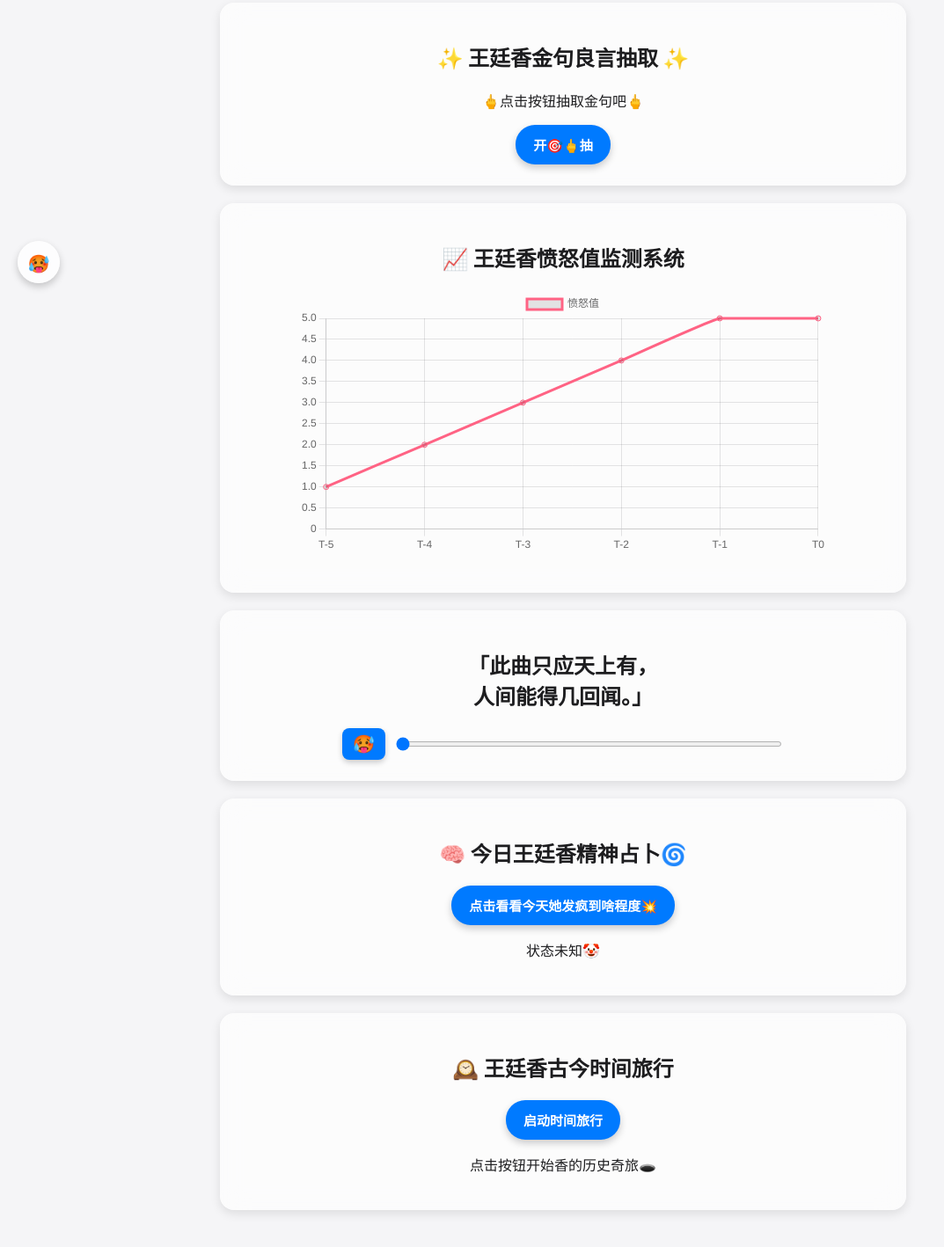
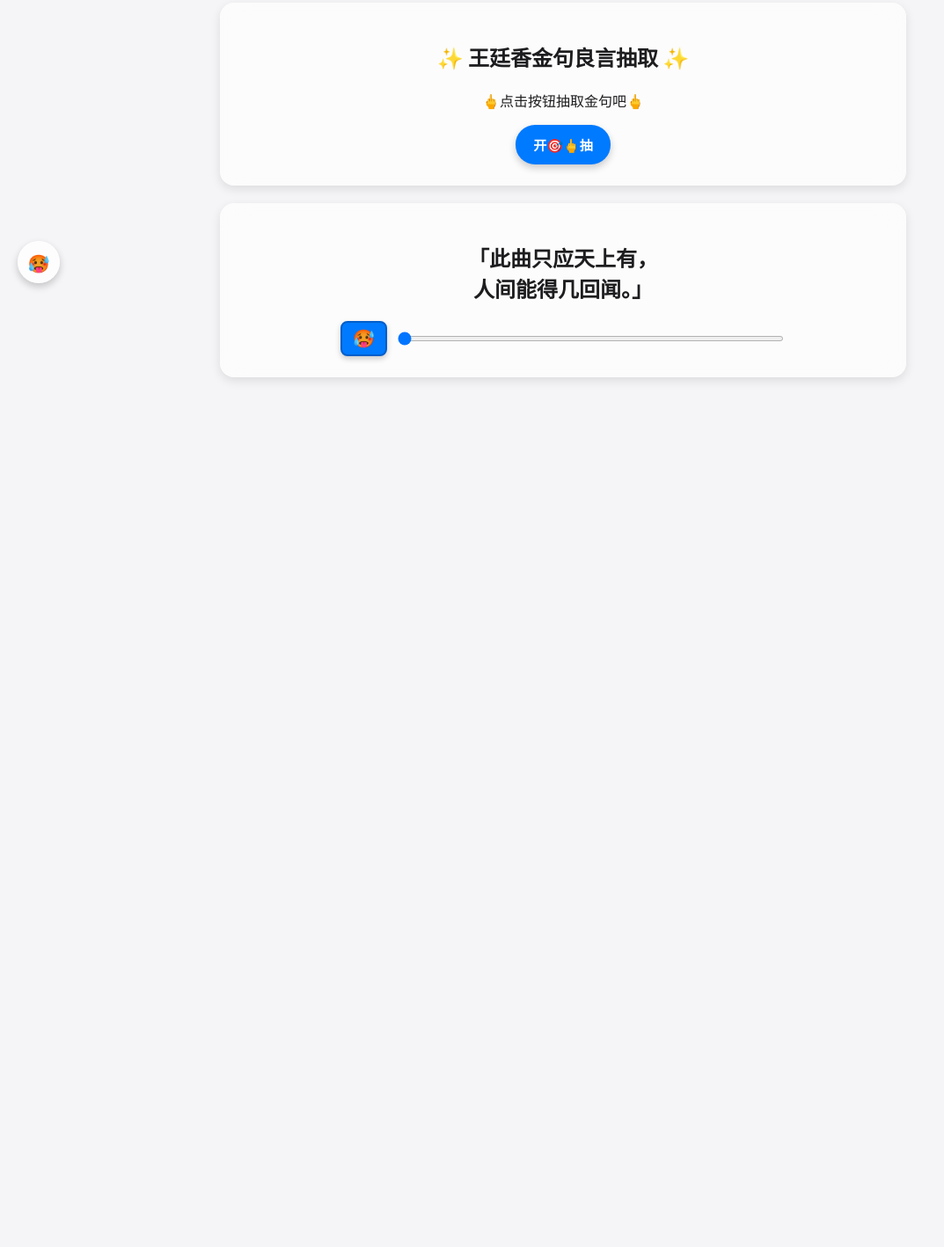
Before and after one commit to SB-bey/SB-bey.github.io, a plain HTML site: page index.html in a window 1280 px wide. Shown: the part 458-1876 px from the top of the page at 88% size, without its empty margins (0-1073 px from the left). After the commit the page ends 967 px from the top, so only its background shows below. Drawn offline with nearby package versions, Linux system fonts and the light colour scheme.

Commit message:
更新 index.html

```diff
--- a/index.html
+++ b/index.html
@@ -130,12 +130,17 @@
     .custom-audio-controls button {
       font-size: 20px;
       background: #007aff;
-      border: none;
+      border: 2px solid #005ecb; /* 添加边框 */
       border-radius: 8px;
       color: white;
       padding: 6px 12px;
       cursor: pointer;
       box-shadow: 0 3px 6px rgba(0, 0, 0, 0.2);
+      transition: border-color 0.2s ease;
+    }
+
+    .custom-audio-controls button:hover {
+      border-color: #003f8c; /* 鼠标悬停时改变边框颜色 */
     }
 
     .custom-audio-controls input[type="range"] {
@@ -187,13 +192,6 @@
     </div>
 
     <div class="card">
-      <h2>📈 王廷香愤怒值监测系统</h2>
-      <div id="anger-value"></div>
-      <div id="emoji"></div>
-      <canvas id="angerChart"></canvas>
-    </div>
-
-    <div class="card">
       <h2 class="quote-text">「此曲只应天上有，<br>人间能得几回闻。」</h2>
       <audio id="custom-audio">
         <source src="audio_sample.mp3" type="audio/mpeg" />
@@ -203,18 +201,6 @@
         <button id="play-pause">🥵</button>
         <input type="range" id="seek-bar" value="0">
       </div>
-    </div>
-
-    <div class="card">
-      <h2>🧠 今日王廷香精神占卜🌀</h2>
-      <button class="button" onclick="showMentalState()">点击看看今天她发疯到啥程度💥</button>
-      <p id="mental-state">状态未知🤡</p>
-    </div>
-
-    <div class="card">
-      <h2>🕰️ 王廷香古今时间旅行</h2>
-      <button class="button" onclick="startTimeTravel()">启动时间旅行</button>
-      <p id="time-travel-event">点击按钮开始香的历史奇旅🕳️</p>
     </div>
 
     <div class="mode-switch" onclick="toggleDarkMode()">
@@ -284,54 +270,6 @@
     seekBar.addEventListener("input", () => {
       audio.currentTime = (seekBar.value / 100) * audio.duration;
     });
-
-    function startTimeTravel() {
-      const events = [
-        "220年：王廷香开始驾驭未来的神秘力量。",
-        "380年：她在王宫里劫走了金库的所有戒尺。",
-        "2014年：她成为了一个充满争议的社交媒体巨星。",
-        "2077年：她掌控了全世界的学生！",
-        "未知：她带领了人类使用打制石器教育学生！",
-      ];
-      const randomEvent = events[Math.floor(Math.random() * events.length)];
-      document.getElementById("time-travel-event").innerText = randomEvent;
-    }
-
-    function showMentalState() {
-      const mentalStates = [
-        "💥 今日暴力爆发：愤怒值99！",
-        "💨 心态极度不稳定，情绪起伏如过山车。",
-        "🌪️ 环境压力加大，精神崩溃，快跑！",
-        "🧠 内心恍惚，接近丧失理智！",
-        "🔮 精神异能觉醒，自拍发了朋友圈",
-        "🚽研学时上厕所小蜜蜂掉屎里面了💩"
-        ,
-      ];
-      const randomState = mentalStates[Math.floor(Math.random() * mentalStates.length)];
-      document.getElementById("mental-state").innerText = randomState;
-    }
-
-    const ctx = document.getElementById("angerChart").getContext("2d");
-    const angerChart = new Chart(ctx, {
-      type: "line",
-      data: {
-        labels: ['T-5', 'T-4', 'T-3', 'T-2', 'T-1', 'T0'],
-        datasets: [{
-          label: '愤怒值',
-          data: [1, 2, 3, 4, 5, 5],
-          fill: false,
-          borderColor: 'rgba(255, 99, 132, 1)',
-          tension: 0.1,
-        }],
-      },
-      options: {
-        scales: {
-          y: {
-            beginAtZero: true,
-          },
-        },
-      },
-    });
   </script>
 </body>
 </html>
```
